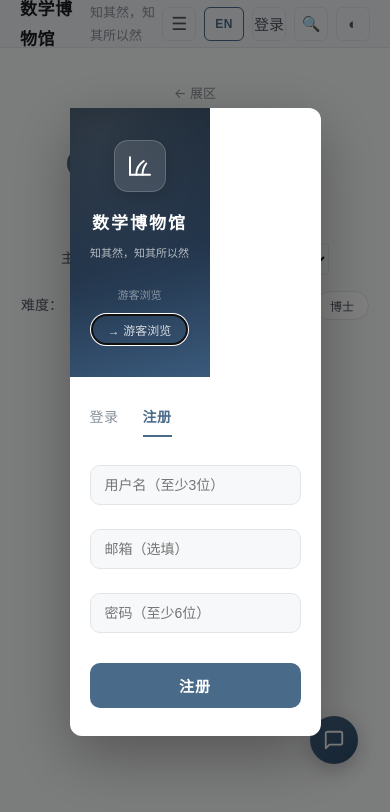
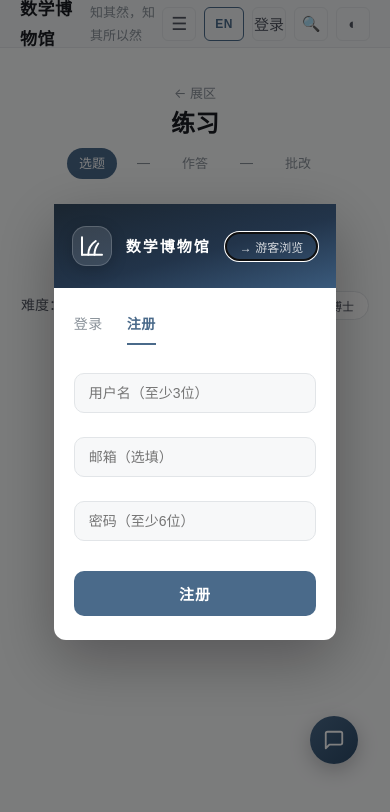
Before and after one commit to Kiryuryu/mathlearnlab, a Vue app in the folder frontend/: page /practice/1 in a window 390 px wide. Shown: the top 812 px of the page. Built offline with nearby package versions, Linux system fonts and the light colour scheme.

Commit message:
Fix modal layout collapse: min-width:0 on flex children, responsive login stacking, min-height:0 chat scroll

```diff
--- a/frontend/src/components/BaseModal.vue
+++ b/frontend/src/components/BaseModal.vue
@@ -48,6 +48,8 @@ onUnmounted(() => window.removeEventListener('keydown', onKeydown))
   background: var(--bg-card); border-radius: 12px;
   box-shadow: 0 20px 60px rgba(0,0,0,0.3);
   animation: baseSlideIn 0.2s;
+  max-width: 94vw;
+  box-sizing: border-box;
 }
 @keyframes baseSlideIn { from { transform: translateY(-20px); opacity: 0; } to { transform: translateY(0); opacity: 1; } }
 </style>
--- a/frontend/src/components/ChatMessageList.vue
+++ b/frontend/src/components/ChatMessageList.vue
@@ -71,7 +71,7 @@ defineExpose({ scrollBottom })
 </script>
 
 <style scoped>
-.chat-msgs { flex:1; overflow-y:auto; padding:16px 16px 12px; display:flex; flex-direction:column; gap:14px; }
+.chat-msgs { flex:1; min-height:0; overflow-y:auto; padding:16px 16px 12px; display:flex; flex-direction:column; gap:14px; }
 .msg { display:flex; flex-direction:column; }
 .msg.user { align-items:flex-end; }
 .msg.hint { align-items:center; }
--- a/frontend/src/components/LoginDialog.vue
+++ b/frontend/src/components/LoginDialog.vue
@@ -94,9 +94,9 @@ async function handleRegister() {
 </script>
 
 <style scoped>
-.login-panel { display:flex; overflow:hidden; width:500px; max-width:92vw; border-radius:16px; }
+.login-panel { display:flex; overflow:hidden; width:500px; max-width:94vw; border-radius:16px; }
 .login-left {
-  width:180px; flex-shrink:0;
+  width:190px; flex-shrink:0; min-width:190px;
   background:linear-gradient(165deg,#1a2530 0%,#22344a 55%,#3a5a7c 100%);
   color:#fff; padding:40px 26px;
   display:flex; flex-direction:column; justify-content:center; align-items:center; text-align:center;
@@ -121,7 +121,7 @@ async function handleRegister() {
   font-size:12px; cursor:pointer; transition:all 0.2s;
 }
 .guest-btn:hover { background:rgba(255,255,255,0.12); color:#fff; border-color:rgba(255,255,255,0.4); }
-.login-right { flex:1; padding:36px 32px; }
+.login-right { flex:1; min-width:0; padding:36px 32px; }
 .login-tabs { display:flex; gap:24px; margin-bottom:28px; }
 .login-tab {
   font-size:14px; color:var(--text-muted); cursor:pointer; padding-bottom:6px;
@@ -147,5 +147,14 @@ async function handleRegister() {
 .login-hint { font-size:11px; display:block; margin:4px 0 0; padding-left:2px; }
 .login-hint.err { color:var(--accent-error); }
 .login-hint:not(.err) { color:var(--accent-correct); }
-@media(max-width:480px) { .login-left { width:140px; padding:32px 18px; } .login-right { padding:28px 20px; } }
+@media(max-width:520px) {
+  .login-panel { flex-direction:column; }
+  .login-left { width:100%; min-width:0; padding:22px 18px; flex-direction:row; gap:14px; justify-content:flex-start; }
+  .login-left::before { display:none; }
+  .brand-mark { width:40px; height:40px; margin-bottom:0; flex-shrink:0; }
+  .login-logo { margin-bottom:0; font-size:15px; }
+  .login-sub, .login-guest { display:none; }
+  .guest-btn { margin-top:0; margin-left:auto; padding:5px 14px; }
+  .login-right { padding:24px 20px; }
+}
 </style>
```
Also changed, not shown: 1 other file (tests, documents, lock files or other folders).
